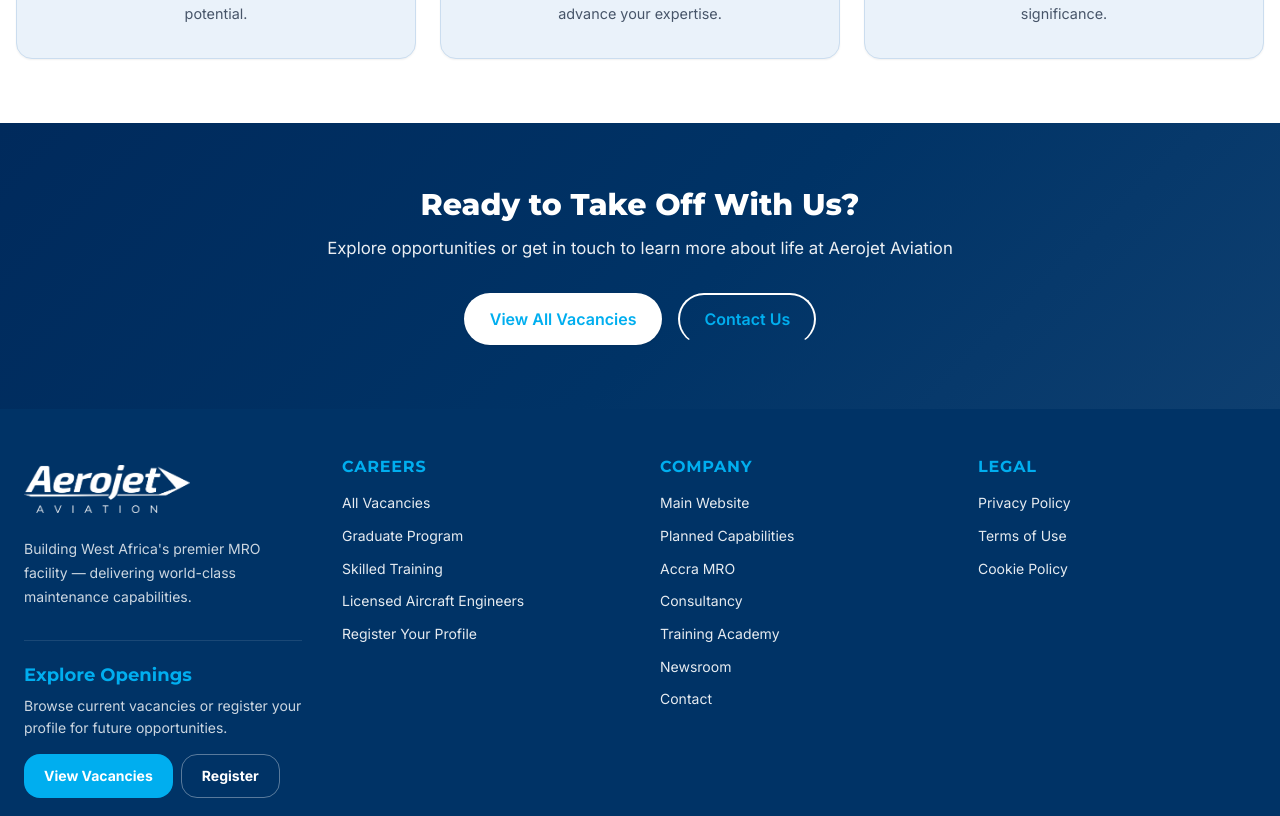
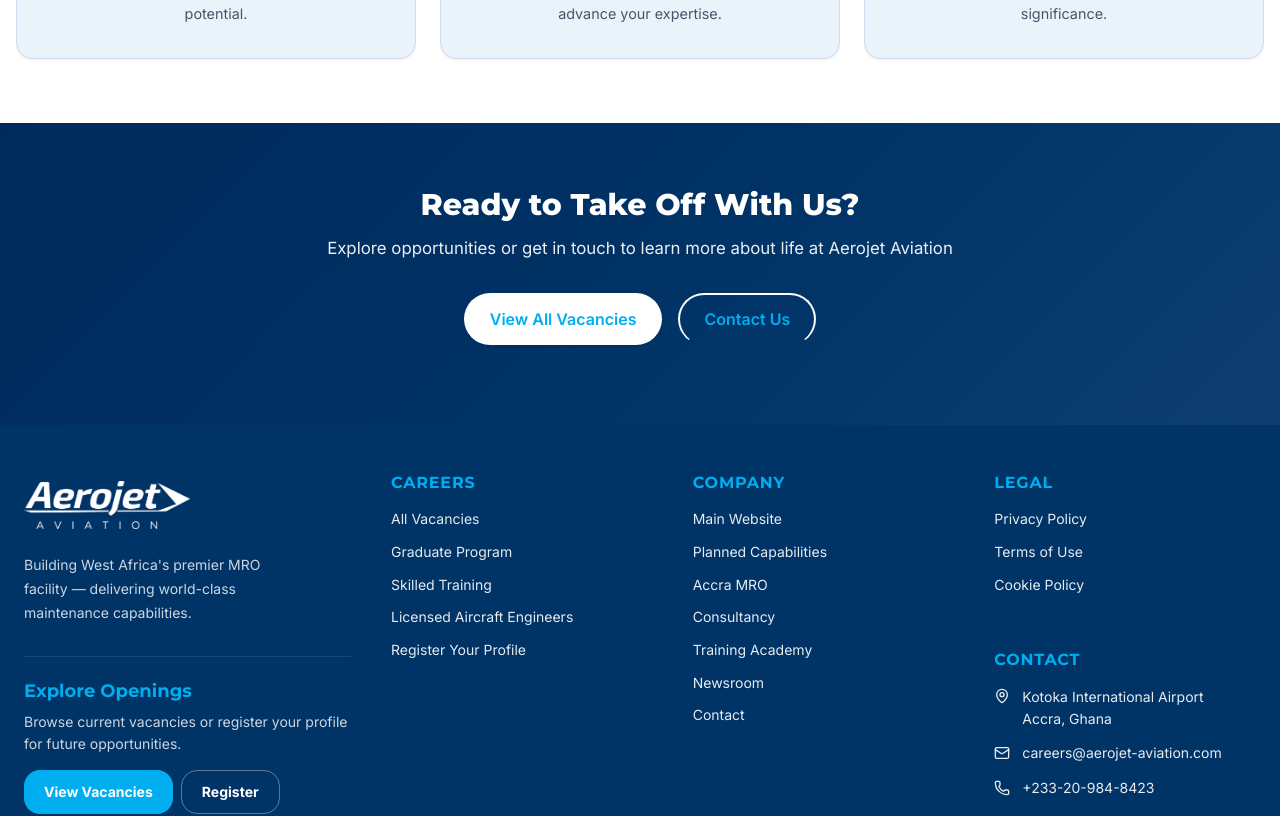
Before and after one commit to pekay23/aerojet-careers, a Next.js app: page / in a window 1280 px wide. Shown: the part 1760-2576 px from the top of the page. Built offline with nearby package versions, Linux system fonts and the light colour scheme; no server answers; the database is empty.

Commit message:
fix: CTA button clipping, footer layout restructure, rate limiting, refresh tokens, CSP headers, schema

```diff
--- a/app/page.tsx
+++ b/app/page.tsx
@@ -191,7 +191,7 @@
         </div>
       </section>
 
-      <div style={{ background: 'var(--gradient-brand)', padding: '4rem 1rem', textAlign: 'center' }}>
+      <div style={{ background: 'var(--gradient-brand)', padding: '4rem 1rem 5rem', textAlign: 'center' }}>
         <h2 style={{ color: 'white', fontSize: '1.875rem', fontWeight: 800, marginBottom: '0.75rem', fontFamily: 'var(--font-display)' }}>
           Ready to Take Off With Us?
         </h2>
--- a/components/layout/SiteFooter.tsx
+++ b/components/layout/SiteFooter.tsx
@@ -36,10 +36,10 @@
   return (
     <footer style={{ background: 'var(--aero-blue)', color: 'white' }}>
       <div style={{ maxWidth: 'var(--container-wide)', margin: '0 auto', padding: '3rem 1.5rem 2rem' }}>
-        {/* Main Grid */}
+        {/* Main Grid: Brand (wide) | Careers | Company | Legal + Contact (side-by-side) */}
         <div style={{
           display: 'grid',
-          gridTemplateColumns: 'repeat(auto-fit, minmax(220px, 1fr))',
+          gridTemplateColumns: '1.25fr repeat(2, 1fr) 1fr',
           gap: '2.5rem',
           marginBottom: '3rem'
         }}>
@@ -156,8 +156,9 @@
             </ul>
           </div>
 
-          {/* Column 4: Legal */}
-
+          {/* Column 4: Legal + Contact (side by side) */}
+          <div style={{ display: 'flex', gap: '2.5rem', flexWrap: 'wrap' }}>
+            {/* Legal */}
             <div>
               <h4 style={{ fontSize: '1rem', fontWeight: 'bold', color: 'var(--aero-sky)', marginBottom: '1rem', textTransform: 'uppercase', letterSpacing: '0.05em' }}>
                 Legal
@@ -178,8 +179,7 @@
               </ul>
             </div>
 
-          {/* Column 5: Contact */}
-
+            {/* Contact */}
             <div>
               <h4 style={{ fontSize: '1rem', fontWeight: 'bold', color: 'var(--aero-sky)', marginBottom: '1rem', textTransform: 'uppercase', letterSpacing: '0.05em' }}>
                 Contact
@@ -205,6 +205,7 @@
                   </a>
                 </li>
               </ul>
+            </div>
           </div>
         </div>
 
--- a/components/ui/CTAButtons.tsx
+++ b/components/ui/CTAButtons.tsx
@@ -4,21 +4,21 @@
 
 export function CTAButtons() {
   return (
-    <div style={{ display: 'flex', gap: '1rem', justifyContent: 'center', flexWrap: 'wrap' }}>
+    <div style={{ display: 'flex', gap: '1rem', justifyContent: 'center', flexWrap: 'wrap', boxSizing: 'border-box' }}>
       <Link
         href="/jobs"
         className="btn-white btn-lg"
+        style={{ boxSizing: 'border-box' }}
       >
         View All Vacancies
       </Link>
       <a
         href="https://www.aerojet-aviation.com/contact"
         className="btn-secondary btn-lg"
+        style={{ boxSizing: 'border-box' }}
       >
         Contact Us
       </a>
-
-
     </div>
   );
 }
```
Lines whose indentation alone changed are shown as unchanged.
